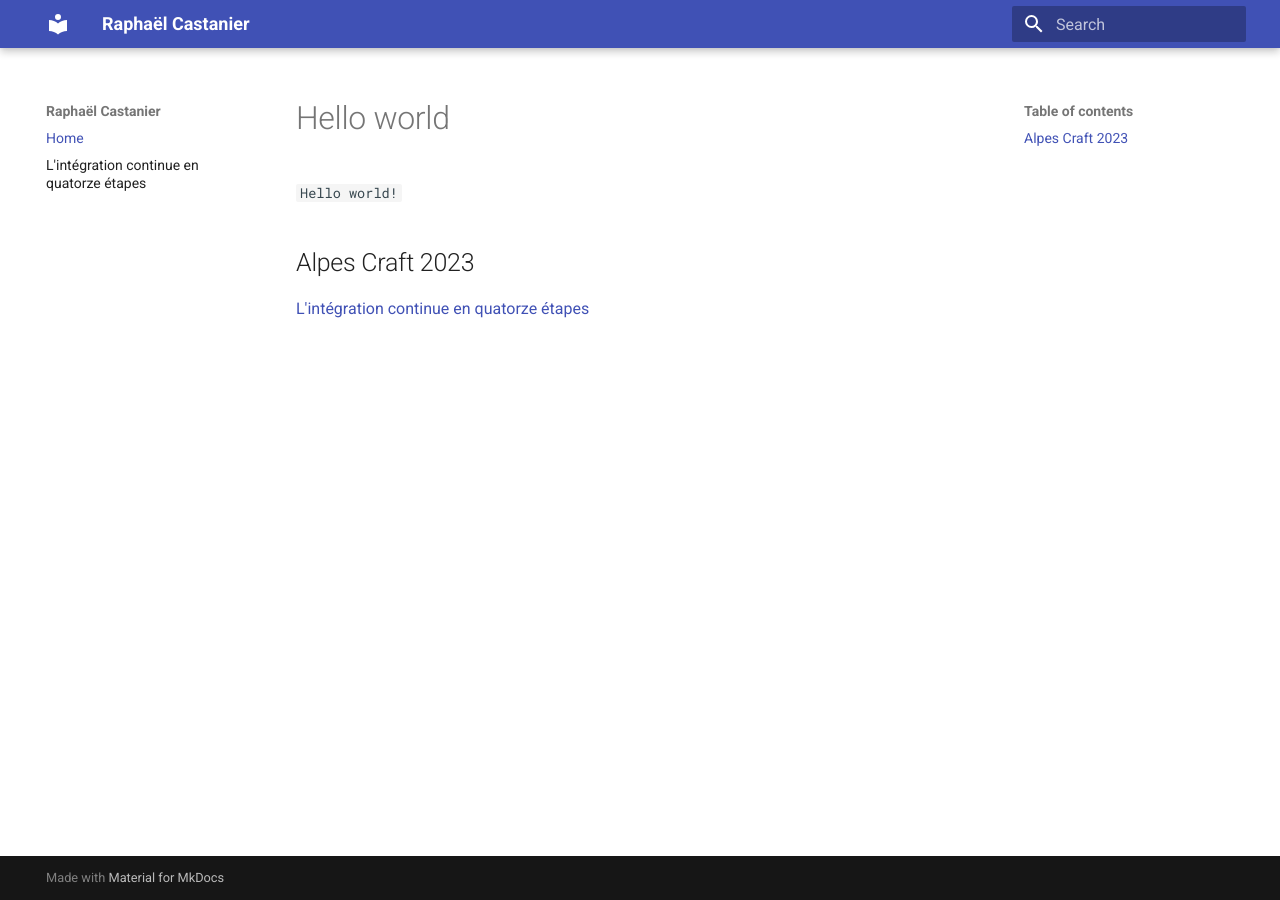
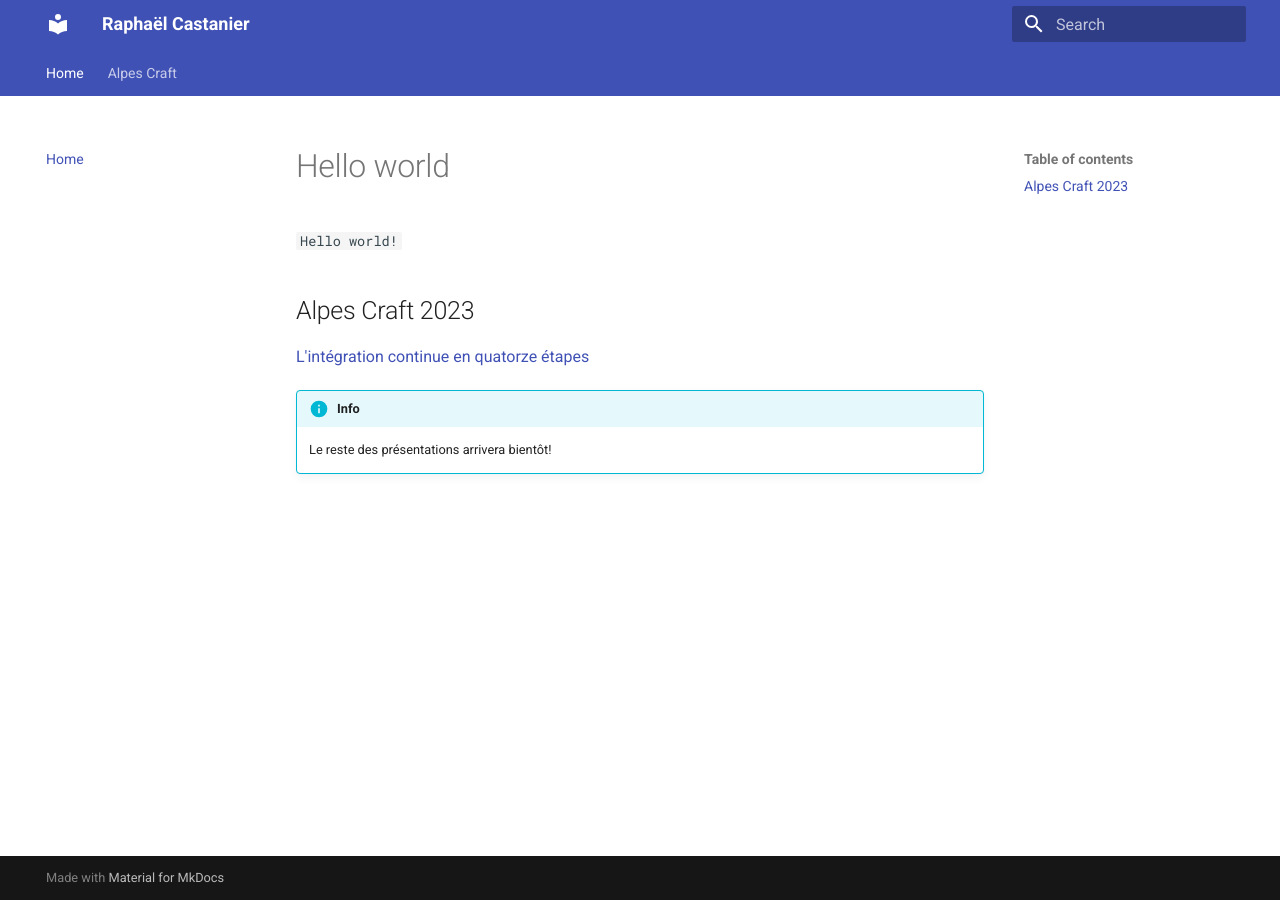
Before and after one commit to airCstnr/aircstnr.github.io, an MkDocs documentation site: the page built from docs/index.md, in a window 1280 px wide. Built offline with MkDocs 1.6.1 and Material for MkDocs 9.7.7, drawn with Linux system fonts in a browser that asks for light colours.

Commit message:
doc: update mkdocs theme

```diff
--- a/docs/index.md
+++ b/docs/index.md
@@ -5,3 +5,7 @@
 ## Alpes Craft 2023
 
 [L'intégration continue en quatorze étapes](ci_en_14_etapes.md)
+
+!!! Info
+
+    Le reste des présentations arrivera bientôt!
--- a/mkdocs.yml
+++ b/mkdocs.yml
@@ -1,7 +1,15 @@
 site_name: Raphaël Castanier
 site_url: https://aircstnr.github.io/
 nav:
-    - Home: index.md
-    - ci_en_14_etapes.md
+  - Home: index.md
+  - Alpes Craft:
+      - ci_en_14_etapes.md
 theme:
-    name: material
+  name: material
+  features:
+    - navigation.instant
+    - navigation.tabs
+markdown_extensions:
+  - admonition
+  - pymdownx.details
+  - pymdownx.superfences
```
